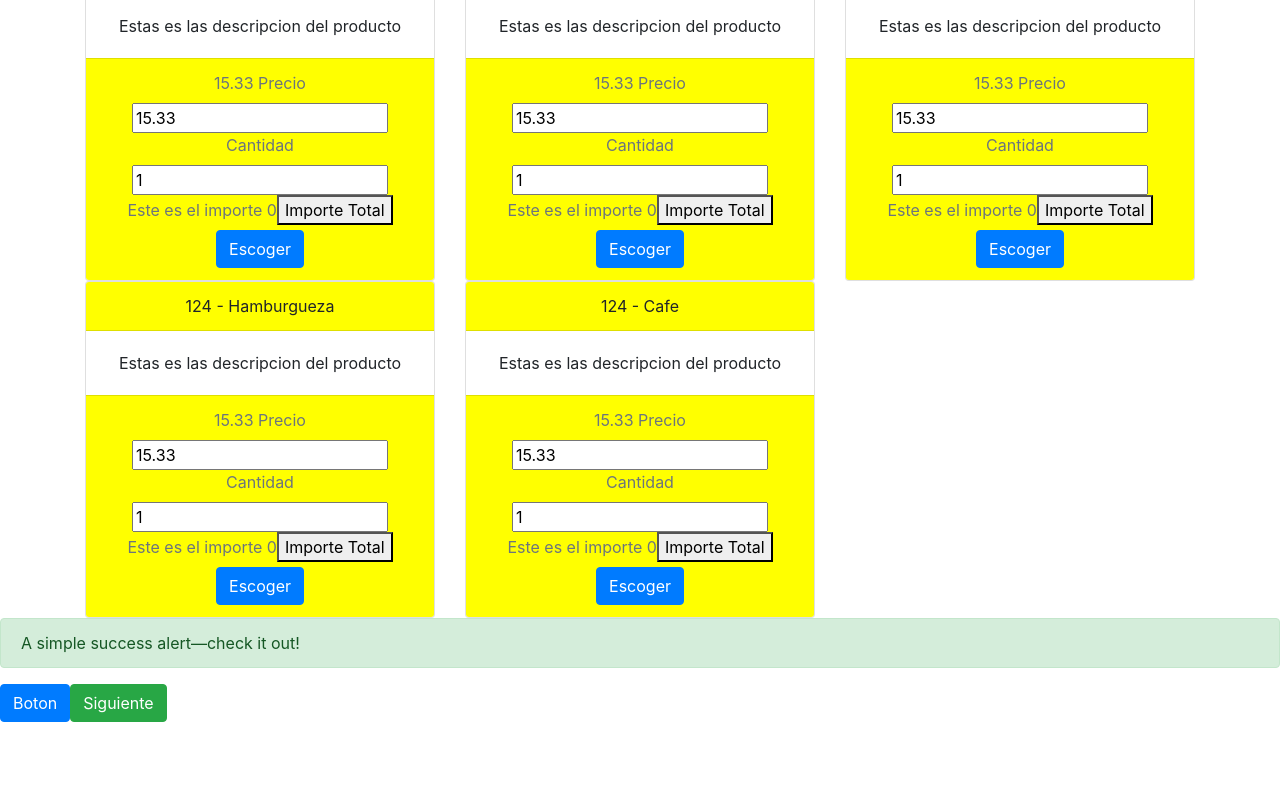
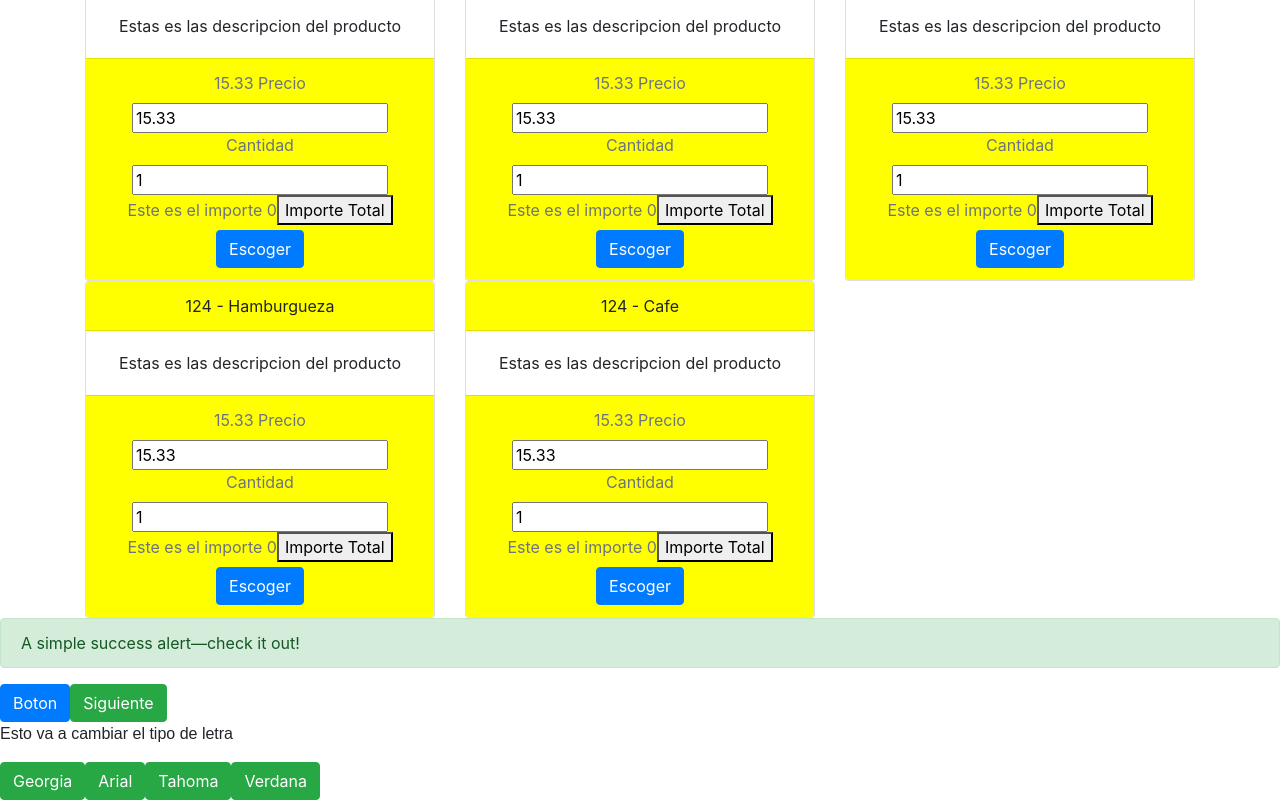
Before and after one commit to cesarcastmore/proyecto1, an Angular app: page / in a window 1280 px wide. Shown: the part 514-1314 px from the top of the page. Before the commit the page ends 1236 px from the top, so only its background shows below. Built offline with nearby package versions, Linux system fonts and the light colour scheme.

Commit message:
Directive de Estilo

```diff
--- a/src/app/app.component.html
+++ b/src/app/app.component.html
@@ -7,3 +7,4 @@
 <app-vista-ciclo></app-vista-ciclo>
 <app-vista-switch></app-vista-switch>
 <app-vista-clase></app-vista-clase>
+<app-vista-estilo></app-vista-estilo>
--- a/src/app/app.module.ts
+++ b/src/app/app.module.ts
@@ -13,6 +13,7 @@ import { VistaCicloComponent } from './paginas/vista-ciclo/vista-ciclo.component
 import { VistaCondiccionComponent } from './paginas/vista-condiccion/vista-condiccion.component';
 import { VistaSwitchComponent } from './paginas/vista-switch/vista-switch.component';
 import { VistaClaseComponent } from './paginas/vista-clase/vista-clase.component';
+import { VistaEstiloComponent } from './paginas/vista-estilo/vista-estilo.component';
 
 
 @NgModule({
@@ -24,7 +25,8 @@ import { VistaClaseComponent } from './paginas/vista-clase/vista-clase.component
     VistaCicloComponent,
     VistaCondiccionComponent,
     VistaSwitchComponent,
-    VistaClaseComponent
+    VistaClaseComponent,
+    VistaEstiloComponent
   ],
   imports: [
     BrowserModule,
--- /dev/null
+++ b/src/app/paginas/vista-estilo/vista-estilo.component.html
@@ -0,0 +1,5 @@
+<p [ngStyle]="estilo">Esto va a cambiar el tipo de letra</p>
+<button class="btn btn-success" (click)="setFamily('Georgia')">Georgia</button>
+<button class="btn btn-success" (click)="setFamily('Arial')">Arial</button>
+<button class="btn btn-success" (click)="setFamily('Tahoma')">Tahoma</button>
+<button class="btn btn-success" (click)="setFamily('Verdana')">Verdana</button>
--- /dev/null
+++ b/src/app/paginas/vista-estilo/vista-estilo.component.ts
@@ -0,0 +1,26 @@
+import { Component, OnInit } from '@angular/core';
+
+@Component({
+  selector: 'app-vista-estilo',
+  templateUrl: './vista-estilo.component.html',
+  styleUrls: ['./vista-estilo.component.css']
+})
+export class VistaEstiloComponent implements OnInit {
+
+  estilo: any = {
+    'font-family': 'Arial'
+  }
+
+  constructor() {
+
+  }
+
+  ngOnInit() {
+
+  }
+
+  setFamily(family: string): void {
+    this.estilo['font-family'] = family;
+
+  }
+}
```
Also changed, not shown: src/app/paginas/vista-estilo/vista-estilo.component.css (added), 1 other file (tests, documents, lock files or other folders).
